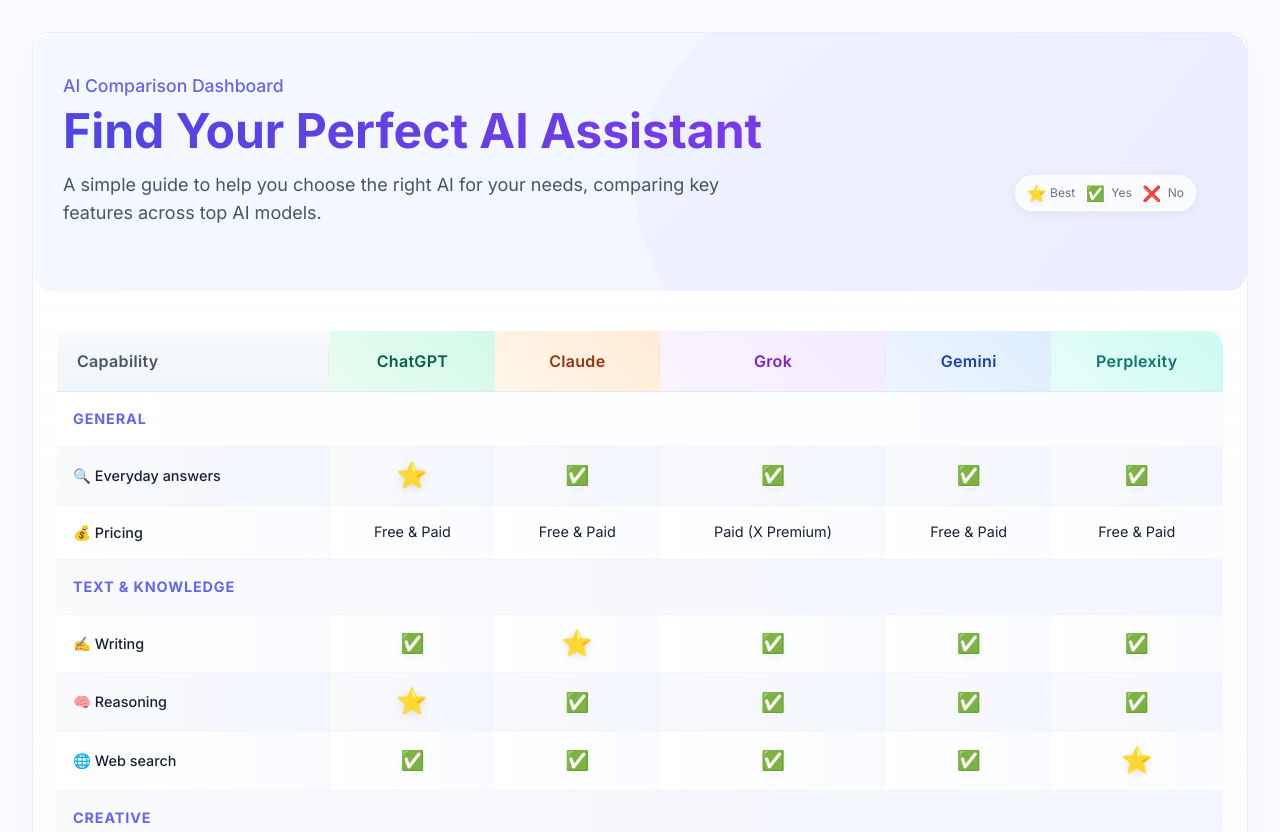
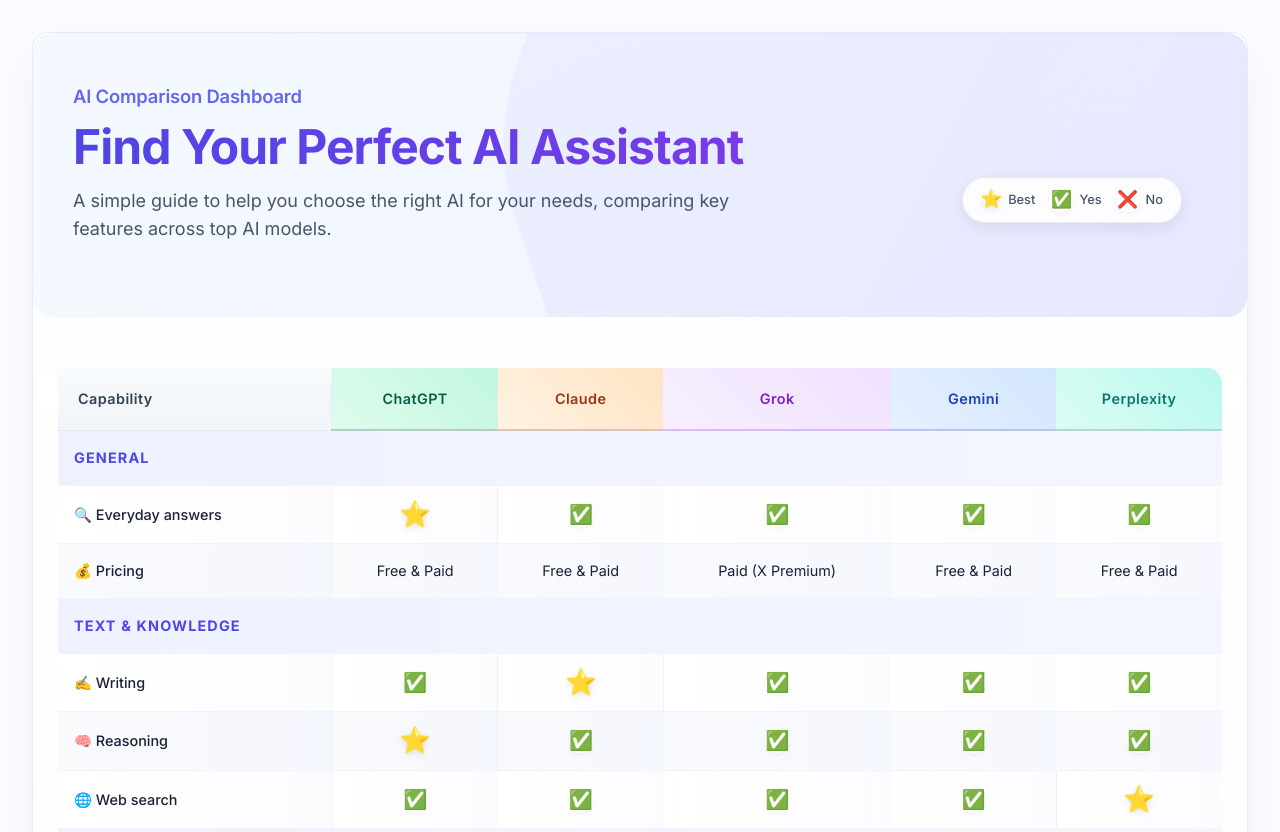
Before and after one commit to WhiteTorn/WhatAIcan.do, a plain HTML site: page index.html in a window 1280 px wide. Shown: the top 832 px of the page. Drawn offline with nearby package versions, Linux system fonts and the light colour scheme.

Commit message:
Enhanced Visual of the chart

```diff
--- a/index.html
+++ b/index.html
@@ -40,9 +40,10 @@
 
         .main-container {
             animation: fadeIn 0.9s ease-out forwards;
-            background: linear-gradient(180deg, rgba(255, 255, 255, 1) 0%, rgba(249, 250, 253, 0.8) 100%);
-            box-shadow: 0 10px 40px -12px rgba(0, 0, 10, 0.05);
-            border: 1px solid rgba(226, 232, 240, 0.7);
+            background: linear-gradient(180deg, rgba(255, 255, 255, 1) 0%, rgba(249, 250, 253, 0.95) 100%);
+            box-shadow: 0 15px 50px -15px rgba(0, 0, 18, 0.08);
+            border: 1px solid rgba(226, 232, 240, 0.8);
+            backdrop-filter: blur(10px);
         }
 
         .section-heading {
@@ -65,37 +66,40 @@
 
         /* Premium card design */
         .model-card {
-            border-radius: 16px;
+            border-radius: 20px;
             overflow: hidden;
-            transition: all 0.3s cubic-bezier(0.4, 0, 0.2, 1);
-            border: 1px solid rgba(226, 232, 240, 0.9);
-            box-shadow: 0 4px 20px -5px rgba(0, 0, 0, 0.05);
+            transition: all 0.4s cubic-bezier(0.2, 0.8, 0.2, 1);
+            border: 1px solid rgba(226, 232, 240, 1);
+            box-shadow: 0 8px 30px -8px rgba(0, 0, 0, 0.1);
             background: #FFFFFF;
             height: 100%;
             display: flex;
             flex-direction: column;
+            transform-origin: center bottom;
         }
 
         .model-card:hover {
-            transform: translateY(-6px);
-            box-shadow: 0 15px 30px -10px rgba(0, 0, 0, 0.1);
+            transform: translateY(-10px) scale(1.02);
+            box-shadow: 0 20px 40px -15px rgba(0, 0, 0, 0.15);
         }
 
         .model-card-header {
-            padding: 16px 20px;
+            padding: 22px 24px;
             font-weight: 700;
-            font-size: 18px;
+            font-size: 20px;
             display: flex;
             align-items: center;
             justify-content: space-between;
-            border-bottom: 1px solid rgba(226, 232, 240, 0.6);
+            border-bottom: 1px solid rgba(226, 232, 240, 0.7);
         }
 
         .model-card-body {
-            padding: 20px;
+            padding: 24px;
             flex-grow: 1;
             display: flex;
             flex-direction: column;
+            position: relative;
+            z-index: 2;
         }
 
         /* Indicator styling */
@@ -115,15 +119,21 @@
         /* Best-for tags */
         .best-for-tag {
             display: inline-block;
-            font-size: 0.7rem;
-            padding: 5px 10px;
+            font-size: 0.75rem;
+            padding: 6px 12px;
             border-radius: 30px;
             font-weight: 600;
-            margin: 0 4px 8px 0;
+            margin: 0 6px 10px 0;
             background-color: #F5F5FF;
             color: #4F46E5;
             border: 1px solid rgba(99, 102, 241, 0.2);
-            transition: all 0.2s ease;
+            transition: all 0.3s ease;
+            box-shadow: 0 2px 5px -2px rgba(0, 0, 0, 0.05);
+        }
+
+        .best-for-tag:hover {
+            transform: translateY(-2px);
+            box-shadow: 0 4px 8px -2px rgba(0, 0, 0, 0.1);
         }
 
         .chatgpt-tag { background-color: #E7F9F0; color: #047857; border-color: rgba(4, 120, 87, 0.2); }
@@ -140,18 +150,20 @@
             color: #1A2036;
             border-radius: 16px;
             overflow: hidden;
-            box-shadow: 0 8px 30px rgba(0, 0, 0, 0.08);
+            box-shadow: 0 12px 40px rgba(0, 0, 0, 0.1);
+            border: 1px solid rgba(226, 232, 240, 0.8);
         }
 
         .premium-table th {
             background: linear-gradient(180deg, #F8FAFC 0%, #F1F5F9 100%);
-            color: #475569;
+            color: #334155;
             font-weight: 600;
-            padding: 18px 16px;
+            padding: 20px 16px;
             text-align: center;
             border-bottom: 1px solid #E2E8F0;
-            letter-spacing: 0.02em;
+            letter-spacing: 0.03em;
             position: relative;
+            font-size: 0.9rem;
         }
 
         .premium-table th:first-child {
@@ -179,45 +191,92 @@
         }
 
         /* AI Header styles */
-        .ai-header.chatgpt { background: linear-gradient(45deg, rgba(209, 250, 229, 0.5) 0%, rgba(167, 243, 208, 0.5) 100%); color: #065f46; }
-        .ai-header.claude { background: linear-gradient(45deg, rgba(255, 237, 213, 0.5) 0%, rgba(254, 215, 170, 0.5) 100%); color: #9a3412; }
-        .ai-header.grok { background: linear-gradient(45deg, rgba(243, 232, 255, 0.5) 0%, rgba(233, 213, 255, 0.5) 100%); color: #7e22ce; }
-        .ai-header.gemini { background: linear-gradient(45deg, rgba(219, 234, 254, 0.5) 0%, rgba(191, 219, 254, 0.5) 100%); color: #1e40af; }
-        .ai-header.perplexity { background: linear-gradient(45deg, rgba(204, 251, 241, 0.5) 0%, rgba(153, 246, 228, 0.5) 100%); color: #0f766e; }
+        .ai-header.chatgpt {
+            background: linear-gradient(45deg, rgba(209, 250, 229, 0.7) 0%, rgba(167, 243, 208, 0.7) 100%);
+            color: #065f46;
+            border-bottom: 2px solid rgba(6, 95, 70, 0.3);
+        }
+        .ai-header.claude {
+            background: linear-gradient(45deg, rgba(255, 237, 213, 0.7) 0%, rgba(254, 215, 170, 0.7) 100%);
+            color: #9a3412;
+            border-bottom: 2px solid rgba(154, 52, 18, 0.3);
+        }
+        .ai-header.grok {
+            background: linear-gradient(45deg, rgba(243, 232, 255, 0.7) 0%, rgba(233, 213, 255, 0.7) 100%);
+            color: #7e22ce;
+            border-bottom: 2px solid rgba(126, 34, 206, 0.3);
+        }
+        .ai-header.gemini {
+            background: linear-gradient(45deg, rgba(219, 234, 254, 0.7) 0%, rgba(191, 219, 254, 0.7) 100%);
+            color: #1e40af;
+            border-bottom: 2px solid rgba(30, 64, 175, 0.3);
+        }
+        .ai-header.perplexity {
+            background: linear-gradient(45deg, rgba(204, 251, 241, 0.7) 0%, rgba(153, 246, 228, 0.7) 100%);
+            color: #0f766e;
+            border-bottom: 2px solid rgba(15, 118, 110, 0.3);
+        }
 
         /* Enhanced "Best" cell styling */
         .best-cell {
             position: relative;
             overflow: hidden;
+            background: linear-gradient(135deg, rgba(255,255,255,0.9) 0%, rgba(249,250,253,0.7) 100%);
+            border: 1px solid rgba(226, 232, 240, 0.6);
+            box-shadow: 0 4px 12px -2px rgba(0, 0, 0, 0.07);
+            transition: all 0.3s ease;
         }
 
-        .best-cell::after {
+        .best-cell:hover {
+            transform: scale(1.05);
+            z-index: 3;
+            box-shadow: 0 8px 20px -5px rgba(0, 0, 0, 0.12);
+        }
+
+        .best-cell::before {
             content: '';
             position: absolute;
-            top: 0;
-            left: 0;
-            right: 0;
-            bottom: 0;
-            background: radial-gradient(circle at center, rgba(255, 255, 255, 0.8) 0%, transparent 70%);
-            opacity: 0;
-            transition: opacity 0.3s ease;
-            pointer-events: none;
+            top: -25%;
+            left: -25%;
+            width: 150%;
+            height: 150%;
+            background: radial-gradient(circle at center, rgba(255,249,219,0.5) 0%, transparent 70%);
+            opacity: 0.8;
+            z-index: -1;
+            animation: pulse-glow 3s infinite ease-in-out;
         }
 
-        .best-cell:hover::after {
-            opacity: 1;
+        @keyframes pulse-glow {
+            0% { opacity: 0.4; transform: scale(0.95); }
+            50% { opacity: 0.8; transform: scale(1.05); }
+            100% { opacity: 0.4; transform: scale(0.95); }
+        }
+
+        .indicator-best {
+            font-size: 1.7rem;
+            filter: drop-shadow(0 2px 4px rgba(0,0,0,0.2));
+            animation: star-pulse 2.5s infinite alternate ease-in-out;
+            position: relative;
+            z-index: 2;
+        }
+
+        @keyframes star-pulse {
+            0% { transform: scale(1) rotate(0deg); }
+            50% { transform: scale(1.15) rotate(5deg); }
+            100% { transform: scale(1) rotate(0deg); }
         }
 
         /* Category headers */
         .category-header {
-            background: linear-gradient(90deg, #EEF2FF, #F8FAFD);
-            font-size: 0.7rem;
+            background: linear-gradient(90deg, #EEF2FF, #F3F6FF);
+            font-size: 0.72rem;
             font-weight: 700;
-            letter-spacing: 0.06em;
+            letter-spacing: 0.08em;
             text-transform: uppercase;
-            color: #6366F1;
-            padding: 12px 20px;
-            border-top: 1px solid rgba(99, 102, 241, 0.1);
+            color: #4F46E5;
+            padding: 14px 22px;
+            border-top: 1px solid rgba(99, 102, 241, 0.15);
+            border-bottom: 1px solid rgba(99, 102, 241, 0.1);
         }
 
         /* Sticky elements */
@@ -237,10 +296,10 @@
 
         /* Alternating row styles with subtle gradient */
         tr.odd-row > td {
-            background: linear-gradient(90deg, #FFFFFF 0%, #FAFBFF 100%);
+            background: linear-gradient(90deg, #FFFFFF 0%, #FCFCFF 100%);
         }
         tr.even-row > td {
-            background: linear-gradient(90deg, #F9FAFC 0%, #F3F6FF 100%);
+            background: linear-gradient(90deg, #F9FAFC 0%, #F5F7FF 100%);
         }
 
         /* Category header when sticky */
@@ -252,7 +311,7 @@
         /* Modern hover effect with subtle shadow */
         tbody tr:not([class*="category"]):hover > td {
             background-color: #F5F7FF;
-            box-shadow: inset 0 0 0 9999px rgba(99, 102, 241, 0.04);
+            box-shadow: inset 0 0 0 9999px rgba(99, 102, 241, 0.06);
         }
 
         /* Highlighted rows */
@@ -339,62 +398,67 @@
 
         /* Hero section styling */
         .hero-gradient {
-            background: linear-gradient(135deg, #F5F9FF 0%, #F0F4FF 100%);
+            background: linear-gradient(135deg, #F5F9FF 0%, #EEF4FF 100%);
             border-radius: 20px;
-            padding: 40px 30px;
-            margin-bottom: 40px;
+            padding: 50px 40px;
+            margin-bottom: 50px;
             position: relative;
             overflow: hidden;
+            box-shadow: inset 0 1px 5px -2px rgba(0, 0, 0, 0.05);
         }
 
         .hero-gradient::before {
             content: '';
             position: absolute;
-            top: -50%;
+            top: -80%;
             right: -10%;
-            width: 60%;
-            height: 200%;
-            background: linear-gradient(135deg, rgba(99, 102, 241, 0.03) 0%, rgba(139, 92, 246, 0.05) 100%);
+            width: 70%;
+            height: 250%;
+            background: linear-gradient(135deg, rgba(99, 102, 241, 0.05) 0%, rgba(139, 92, 246, 0.08) 100%);
             border-radius: 40%;
             transform: rotate(-20deg);
             z-index: 0;
+            animation: float-subtle 15s infinite alternate ease-in-out;
         }
 
         .subtitle {
             color: #6366F1;
-            font-weight: 500;
-            font-size: 1.1rem;
-            margin-bottom: 8px;
+            font-weight: 600;
+            font-size: 1.15rem;
+            margin-bottom: 12px;
             display: block;
+            position: relative;
+            letter-spacing: -0.01em;
         }
 
         .compact-legend {
             position: absolute;
-            bottom: 15px;
-            right: 20px;
-            background: rgba(255, 255, 255, 0.8);
-            backdrop-filter: blur(8px);
-            border-radius: 30px;
-            padding: 6px 12px;
+            bottom: 20px;
+            right: 25px;
+            background: rgba(255, 255, 255, 0.9);
+            backdrop-filter: blur(12px);
+            border-radius: 40px;
+            padding: 10px 18px;
             display: flex;
             align-items: center;
-            gap: 8px;
-            box-shadow: 0 2px 10px rgba(0, 0, 0, 0.05);
-            border: 1px solid rgba(226, 232, 240, 0.7);
+            gap: 14px;
+            box-shadow: 0 5px 15px rgba(0, 0, 0, 0.08);
+            border: 1px solid rgba(226, 232, 240, 0.8);
             z-index: 5;
         }
 
         .compact-legend-item {
             display: flex;
             align-items: center;
-            gap: 4px;
-            font-size: 0.75rem;
-            color: #64748B;
+            gap: 6px;
+            font-size: 0.8rem;
+            color: #475569;
+            font-weight: 500;
         }
 
         .compact-legend .indicator,
         .compact-legend .indicator-best {
-            font-size: 0.95rem;
+            font-size: 1.05rem;
         }
 
         /* New modern styling for indicators */
@@ -429,6 +493,38 @@
         /* Remove the old legend styling as we're moving it */
         #legend {
             display: none;
+        }
+
+        @keyframes float-subtle {
+            0% { transform: rotate(-20deg) translateY(0); }
+            50% { transform: rotate(-18deg) translateY(-10px); }
+            100% { transform: rotate(-20deg) translateY(0); }
+        }
+
+        h1 {
+            font-size: 2.75rem;
+            line-height: 1.2;
+            letter-spacing: -0.02em;
+            background-image: linear-gradient(120deg, #4F46E5, #9333EA);
+            background-clip: text;
+            -webkit-background-clip: text;
+            color: transparent;
+            margin-bottom: 1.25rem;
+            position: relative;
+            z-index: 2;
+        }
+
+        @media (max-width: 640px) {
+            h1 {
+                font-size: 2rem;
+            }
+        }
+
+        p {
+            color: #475569;
+            font-size: 1.05rem;
+            line-height: 1.6;
+            max-width: 36rem;
         }
     </style>
 </head>
@@ -717,68 +813,74 @@
             // --- Core Table Functionality ---
             const table = document.getElementById('capabilities-table');
             const tableBody = table.querySelector('tbody');
-            const dataRows = Array.from(tableBody.querySelectorAll('tr')).filter(row => !row.querySelector('td.category'));
-            const filterButtonsContainer = document.getElementById('use-case-filters');
-            const filterButtons = filterButtonsContainer?.querySelectorAll('.use-case-button');
+            const dataRows = Array.from(tableBody.querySelectorAll('tr')).filter(row => !row.querySelector('td.category-header'));
 
-            // --- Use Case Filtering (if present) ---
-            if (filterButtonsContainer) {
-                filterButtonsContainer.addEventListener('click', function(event) {
-                    if (!event.target.classList.contains('use-case-button')) return;
+            // --- Highlight Best Cells Animation ---
+            const bestCells = document.querySelectorAll('.best-cell');
+            bestCells.forEach(cell => {
+                cell.addEventListener('mouseenter', () => {
+                    // Add pulsing effect when hovered
+                    const star = cell.querySelector('.indicator-best');
+                    if (star) {
+                        star.style.animation = 'star-pulse 0.8s infinite alternate ease-in-out';
+                    }
 
-                    const button = event.target;
-                    const capabilityFilter = button.getAttribute('data-capability');
-
-                    // Update active button state
-                    filterButtons.forEach(btn => btn.classList.remove('active'));
-                    button.classList.add('active');
-
-                    // Filter rows with animation
-                    dataRows.forEach(row => {
-                        const capabilityCell = row.querySelector('td:first-child');
-                        const capabilityText = capabilityCell?.textContent.trim() || '';
-
-                        // Reset highlights
-                        row.classList.remove('highlighted');
-
-                        if (capabilityFilter === 'all' || capabilityText === capabilityFilter) {
-                            row.style.display = '';
-                            if (capabilityFilter !== 'all') {
-                                row.classList.add('highlighted');
-                            }
-                        } else {
-                            row.style.display = 'none';
+                    // Highlight the entire row
+                    const row = cell.closest('tr');
+                    if (row) {
+                        row.style.backgroundColor = 'rgba(255, 250, 230, 0.4)';
                     }
                 });
 
-                    applyOddEvenClasses();
+                cell.addEventListener('mouseleave', () => {
+                    // Reset animations
+                    const star = cell.querySelector('.indicator-best');
+                    if (star) {
+                        star.style.animation = 'star-pulse 2.5s infinite alternate ease-in-out';
+                    }
+
+                    // Reset row highlighting
+                    const row = cell.closest('tr');
+                    if (row) {
+                        row.style.backgroundColor = '';
+                    }
                 });
-            }
+            });
 
             // --- Apply odd/even classes for zebra striping ---
             function applyOddEvenClasses() {
                 let isOdd = true;
-                const visibleRows = Array.from(tableBody.querySelectorAll('tr')).filter(
-                    row => !row.querySelector('td.category') && row.style.display !== 'none'
-                );
+                let currentCategory = '';
 
-                visibleRows.forEach(row => {
+                Array.from(tableBody.querySelectorAll('tr')).forEach(row => {
+                    // Skip category headers when applying odd/even
+                    if (row.querySelector('td.category-header')) {
+                        currentCategory = row.querySelector('td.category-header').textContent.trim();
+                        isOdd = true; // Reset on new category
+                        return;
+                    }
+
+                    if (row.style.display !== 'none') {
                         row.classList.remove('odd-row', 'even-row');
                         row.classList.add(isOdd ? 'odd-row' : 'even-row');
 
-                    // Add data attribute if needed
-                    if (!row.hasAttribute('data-capability-row')) {
+                        // Add data attribute for category and capability
+                        if (!row.hasAttribute('data-category')) {
+                            row.setAttribute('data-category', currentCategory);
+                        }
+
+                        if (!row.hasAttribute('data-capability')) {
                             const text = row.querySelector('td:first-child')?.textContent.trim();
-                        if (text) row.setAttribute('data-capability-row', text);
+                            if (text) row.setAttribute('data-capability', text);
                         }
 
                         isOdd = !isOdd;
+                    }
                 });
             }
 
             // Initial setup
             applyOddEvenClasses();
-            dataRows.forEach(row => row.classList.add('smooth-transition'));
 
             // --- Model Card Animations ---
             const cards = document.querySelectorAll('.model-card');
@@ -788,8 +890,10 @@
                     entries => {
                         entries.forEach(entry => {
                             if (entry.isIntersecting) {
+                                setTimeout(() => {
                                     entry.target.style.opacity = '1';
                                     entry.target.style.transform = 'translateY(0)';
+                                }, entry.target.dataset.index * 100);
                                 cardObserver.unobserve(entry.target);
                             }
                         });
@@ -799,23 +903,38 @@
 
                 cards.forEach((card, index) => {
                     card.style.opacity = '0';
-                    card.style.transform = 'translateY(20px)';
-                    card.style.transitionDelay = `${index * 0.1}s`;
+                    card.style.transform = 'translateY(30px)';
+                    card.dataset.index = index;
                     cardObserver.observe(card);
                 });
             }
 
-            // --- Header scroll effect ---
-            const header = document.querySelector('.page-header');
-            if (header) {
-                window.addEventListener('scroll', () => {
-                    if (window.scrollY > 10) {
-                        header.classList.add('header-scrolled');
-                    } else {
-                        header.classList.remove('header-scrolled');
+            // --- Table row hover effects ---
+            dataRows.forEach(row => {
+                row.addEventListener('mouseenter', () => {
+                    // Find the model with the best performance in this row
+                    const bestCell = row.querySelector('.best-cell');
+                    if (bestCell) {
+                        const columnIndex = Array.from(row.cells).indexOf(bestCell);
+                        const headerCell = table.querySelector(`thead tr th:nth-child(${columnIndex + 1})`);
+
+                        // Highlight the corresponding header
+                        if (headerCell) {
+                            headerCell.style.transform = 'translateY(-3px)';
+                            headerCell.style.boxShadow = '0 6px 12px -3px rgba(0,0,0,0.1)';
+                        }
                     }
                 });
-            }
+
+                row.addEventListener('mouseleave', () => {
+                    // Reset all header cells
+                    const headerCells = table.querySelectorAll('thead tr th');
+                    headerCells.forEach(cell => {
+                        cell.style.transform = '';
+                        cell.style.boxShadow = '';
+                    });
+                });
+            });
         });
     </script>
 </body>
```
Lines whose indentation alone changed are shown as unchanged.
